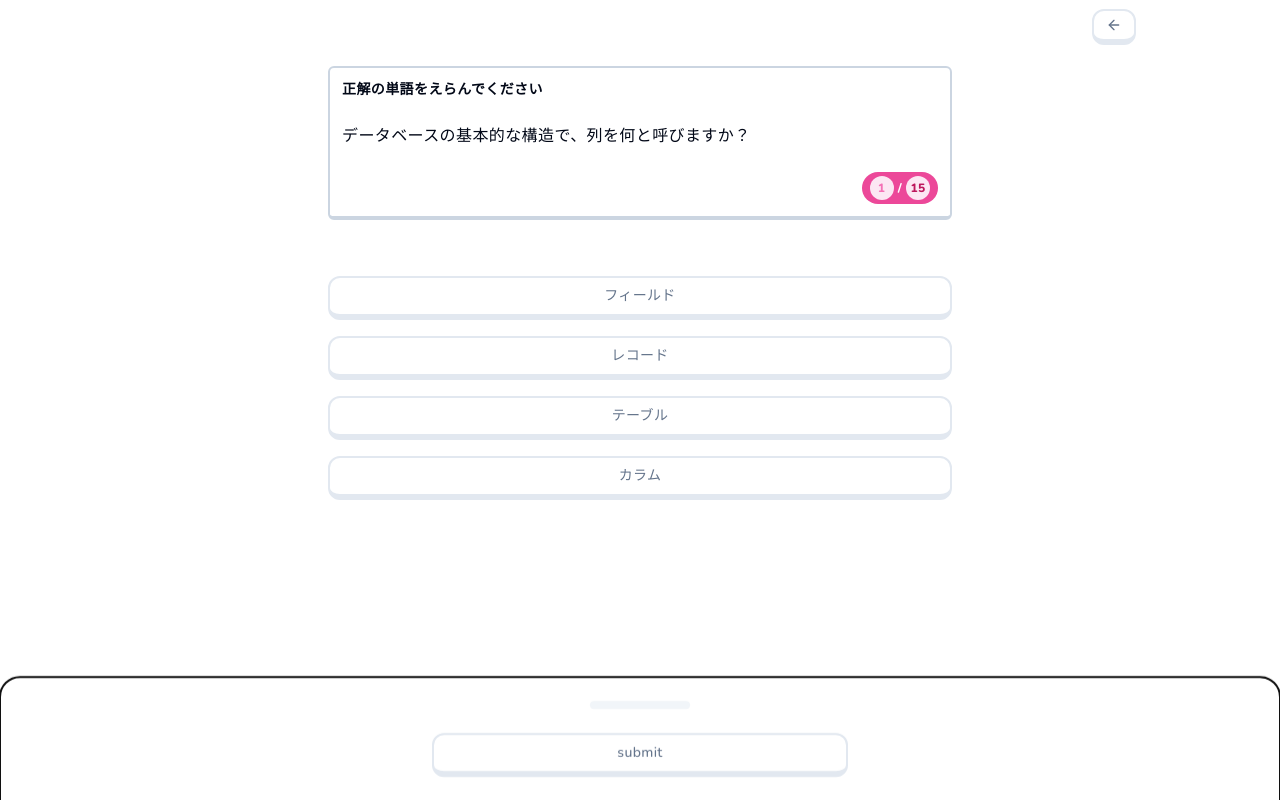
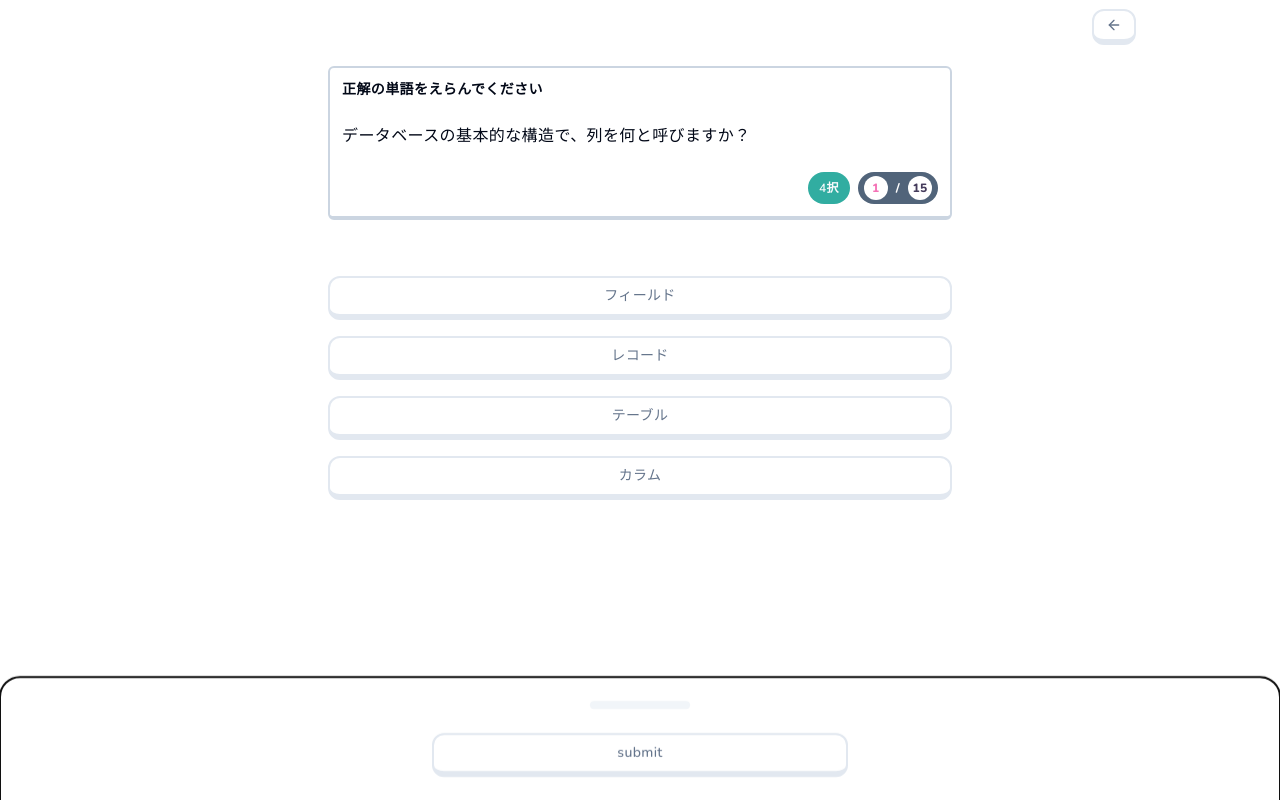
Before and after one commit to YujiTani/questory_prototype, a Next.js app: page /sql/stage/1 in a window 1280 px wide. Built offline with nearby package versions, Linux system fonts and the light colour scheme.

Commit message:
解答タイプの分かるバッジを追加

```diff
--- a/app/(main)/sql/(stage)/stage/[id]/page.tsx
+++ b/app/(main)/sql/(stage)/stage/[id]/page.tsx
@@ -47,7 +47,7 @@ const InnerStagePage = () => {
   const { id: stageId } = useParams<{ id: string }>();
   const [state, dispatch] = useReducer(reducer, initialState);
   const answerForSelectQuestion = useAnswerForSelectQuestion;
-  const answerForSortQuestion = useAnswerForSortQuestion;
+  const answerForBuildQuestion = useAnswerForSortQuestion;
 
   // 画面切り替え時に、確認を行う
   usePageTransitionGuard();
@@ -118,8 +118,8 @@ const InnerStagePage = () => {
     switch (state.currentQuestion?.type) {
       case "select":
         return answerForSelectQuestion(state.currentQuestion);
-      case "sort":
-        return answerForSortQuestion(state.currentQuestion);
+      case "build":
+        return answerForBuildQuestion(state.currentQuestion);
       default:
         return [];
     }
@@ -189,6 +189,7 @@ const InnerStagePage = () => {
             title={state.currentQuestion?.question ?? ""}
             index={state.questionCount}
             count={state.questions.length}
+            type={state.currentQuestion?.type}
           />
           <main className="mt-14 overflow-auto max-h-[calc(100vh-200px)]">
             {state.currentQuestion ? (
--- a/app/hooks/createAnswers.ts
+++ b/app/hooks/createAnswers.ts
@@ -1,4 +1,4 @@
-import type { selectQuestion, sortQuestion} from "@/data/questions";
+import type { selectQuestion, buildQuestion} from "@/data/questions";
 import { useRandomShuffle } from "./randomShuffle";
 import { wordsList } from "@/data/words";
 
@@ -18,7 +18,7 @@ export function useAnswerForSelectQuestion(question: selectQuestion) {
 }
 
 // 並列系の解答を作成して返す
-export function useAnswerForSortQuestion(question: sortQuestion) {
+export function useAnswerForSortQuestion(question: buildQuestion) {
   const shuffleAnswers = useRandomShuffle;
 
   const answers = question.answer.split(" ");
--- a/app/hooks/stageReducer.ts
+++ b/app/hooks/stageReducer.ts
@@ -1,4 +1,4 @@
-import { selectQuestion, sortQuestion } from "@/data/questions";
+import { selectQuestion, buildQuestion } from "@/data/questions";
 
 export type StageState = "prepare" | "selected" | "result";
 
@@ -7,9 +7,9 @@ export interface State {
   isOpen: boolean;
   questionCount: number;
   totalCount: number;
-  questions: (selectQuestion | sortQuestion)[];
-  currentQuestion: selectQuestion | sortQuestion | null;
-  failureQuestion: selectQuestion | sortQuestion | null;
+  questions: (selectQuestion | buildQuestion)[];
+  currentQuestion: selectQuestion | buildQuestion | null;
+  failureQuestion: selectQuestion | buildQuestion | null;
   stageState: StageState;
   selectedAnswer: string | null;
   isCorrectAnswer: boolean;
@@ -22,10 +22,10 @@ export type Action =
   | { type: 'SET_QUESTION_COUNT'; payload: number }
   | { type: 'INCREMENT_QUESTION_COUNT' }
   | { type: 'SET_TOTAL_COUNT'; payload: number }
-  | { type: 'SET_QUESTIONS'; payload: (selectQuestion | sortQuestion)[]}
-  | { type: 'ADD_QUESTION'; payload: selectQuestion | sortQuestion }
-  | { type: 'SET_QUESTION'; payload: selectQuestion | sortQuestion | null }
-  | { type: 'SET_FAILURE_QUESTION'; payload: selectQuestion | sortQuestion | null }
+  | { type: 'SET_QUESTIONS'; payload: (selectQuestion | buildQuestion)[]}
+  | { type: 'ADD_QUESTION'; payload: selectQuestion | buildQuestion }
+  | { type: 'SET_QUESTION'; payload: selectQuestion | buildQuestion | null }
+  | { type: 'SET_FAILURE_QUESTION'; payload: selectQuestion | buildQuestion | null }
   | { type: 'SET_STAGE_STATE'; payload: "prepare" | "selected" | "result" }
   | { type: 'SET_SELECTED_ANSWER'; payload: string }
   | { type: 'SET_IS_CORRECT_ANSWER'; payload: boolean }
--- /dev/null
+++ b/components/question/questionBadge.tsx
@@ -0,0 +1,34 @@
+import * as React from "react";
+import { cva, type VariantProps } from "class-variance-authority";
+
+import { cn } from "@/lib/utils";
+
+const badgeVariants = cva(
+  "inline-flex items-center justify-center rounded-full border px-2.5 py-0.5 text-xs font-semibold transition-colors",
+  {
+    variants: {
+      variant: {
+        default: "border-transparent bg-primary text-primary-foreground",
+        secondary: "border-transparent bg-secondary text-secondary-foreground",
+        destructive:
+          "border-transparent bg-destructive text-destructive-foreground",
+        outline: "text-foreground",
+      },
+    },
+    defaultVariants: {
+      variant: "default",
+    },
+  }
+);
+
+export interface QuestionBadgeProps
+  extends React.HTMLAttributes<HTMLDivElement>,
+    VariantProps<typeof badgeVariants> {}
+
+function QuestionBadge({ className, variant, ...props }: QuestionBadgeProps) {
+  return (
+    <div className={cn(badgeVariants({ variant }), className)} {...props} />
+  );
+}
+
+export { QuestionBadge, badgeVariants };
--- a/components/question/questionDrawer.tsx
+++ b/components/question/questionDrawer.tsx
@@ -12,7 +12,7 @@ import clsx from "clsx";
 import { Button } from "@/components/common/button";
 import { useEffect, useState } from "react";
 import { StageState } from "@/app/hooks/stageReducer";
-import { selectQuestion, sortQuestion } from "@/data/questions";
+import { selectQuestion, buildQuestion } from "@/data/questions";
 
 export const runtime = "edge";
 
@@ -20,7 +20,7 @@ type Props = {
   snap: number | string | null;
   setSnap: (snap: number | string | null) => void;
   isOpen: boolean;
-  question: selectQuestion | sortQuestion | null;
+  question: selectQuestion | buildQuestion | null;
   selectedAnswer: string | null;
   handleSubmit: (payload: boolean) => void;
   state: StageState;
--- a/components/question/questionInfo.tsx
+++ b/components/question/questionInfo.tsx
@@ -1,16 +1,28 @@
-import { selectQuestion, sortQuestion } from "@/data/questions";
+import { selectQuestion, buildQuestion } from "@/data/questions";
 import { Separator } from "@radix-ui/react-separator";
 import { Skeleton } from "../common/skeleton";
+import { Badge } from "../ui/badge";
+import { QuestionBadge } from "./questionBadge";
 
 type Props = {
-  question: selectQuestion | sortQuestion | null;
+  question: selectQuestion | buildQuestion | null;
   target: string;
   title: string;
   index: number;
   count: number;
+  type: "select" | "build" | undefined;
 };
 
-const QuestionInfo = ({ question, target, title, index, count }: Props) => {
+const QuestionInfo = ({
+  question,
+  target,
+  title,
+  index,
+  count,
+  type,
+}: Props) => {
+  const typeText = type === "select" ? "4択" : "組み立て";
+
   return (
     <div className="mt-4 p-3 border-2 border-slate-300 rounded-md flex flex-col gap-3 border-b-[4px] border-b-slate-300 tracking-wide">
       {question ? (
@@ -28,14 +40,17 @@ const QuestionInfo = ({ question, target, title, index, count }: Props) => {
         </>
       )}
       <Separator orientation="horizontal" />
-      <div className="flex justify-end">
+      <div className="flex justify-end gap-2 text-xs">
+        <QuestionBadge className="min-16 bg-[#31ada1]">
+          {typeText}
+        </QuestionBadge>
         {question ? (
-          <span className="flex items-center justify-center text-xs font-extrabold py-1 px-2 bg-pink-500 rounded-2xl">
-            <span className="block text-center w-[24px] p-1 text-pink-400 bg-pink-100 rounded-full">
+          <span className="w-20 flex items-center justify-center font-extrabold py-1 px-2 bg-[#51647a] rounded-2xl">
+            <span className="flex items-center justify-center text-center w-[24px] py-1 px-2 text-pink-400 bg-white rounded-full">
               {index}
             </span>
-            <span className="mx-1 text-white">/</span>
-            <span className="block text-center w-[24px] p-1 text-pink-700 bg-pink-100 rounded-full">
+            <span className="mx-2 text-white">/</span>
+            <span className="flex items-center justify-center text-center w-[24px] py-1 px-2 text-[#453c5c] bg-white rounded-full">
               {count}
             </span>
           </span>
--- a/components/question/selectAnswer.tsx
+++ b/components/question/selectAnswer.tsx
@@ -15,7 +15,7 @@ const SelectAnswer = ({
   state,
 }: Props) => {
   return (
-    <div className="flex flex-col gap-4">
+    <div className="flex flex-col gap-4 mb-40">
       {answers.length > 0 ? (
         answers.map((answer) => (
           <Button
--- /dev/null
+++ b/components/ui/badge.tsx
@@ -0,0 +1,36 @@
+import * as React from "react";
+import { cva, type VariantProps } from "class-variance-authority";
+
+import { cn } from "@/lib/utils";
+
+const badgeVariants = cva(
+  "inline-flex items-center justify-center rounded-full border px-2.5 py-0.5 text-xs font-semibold transition-colors focus:outline-none focus:ring-2 focus:ring-ring focus:ring-offset-2",
+  {
+    variants: {
+      variant: {
+        default:
+          "border-transparent bg-primary text-primary-foreground hover:bg-primary/80",
+        secondary:
+          "border-transparent bg-secondary text-secondary-foreground hover:bg-secondary/80",
+        destructive:
+          "border-transparent bg-destructive text-destructive-foreground hover:bg-destructive/80",
+        outline: "text-foreground",
+      },
+    },
+    defaultVariants: {
+      variant: "default",
+    },
+  }
+);
+
+export interface BadgeProps
+  extends React.HTMLAttributes<HTMLDivElement>,
+    VariantProps<typeof badgeVariants> {}
+
+function Badge({ className, variant, ...props }: BadgeProps) {
+  return (
+    <div className={cn(badgeVariants({ variant }), className)} {...props} />
+  );
+}
+
+export { Badge, badgeVariants };
--- a/data/questions.ts
+++ b/data/questions.ts
@@ -1,4 +1,4 @@
-export type questionType = "select" | "sort";
+export type questionType = "select" | "build";
 
 export type selectQuestion = {
   id: number;
@@ -11,13 +11,13 @@ export type selectQuestion = {
   failure: number;
 };
 
-export type sortQuestion = {
+export type buildQuestion = {
   id: number;
   question: string;
   answer: string;
   explanation: string;
   stage_id: number;
-  type: "sort";
+  type: "build";
   failure: number;
 };
 
@@ -187,14 +187,14 @@ const selectQuestions = [
 ] as const satisfies selectQuestion[]
 
 // 選択しながら並べる問題
-const sortQuestions = [
+const buildQuestions = [
   {
       id: 1,
       question: "IDが1のユーザーの名前を取得する",
       answer: "SELECT name FROM users WHERE id = 1",
       explanation: "解説はまだありません",
       stage_id: 2,
-      type: "sort",
+      type: "build",
       failure: 0,
   },
   {
@@ -203,7 +203,7 @@ const sortQuestions = [
     answer: "SELECT age FROM users WHERE id = 3",
     explanation: "解説はまだありません",
     stage_id: 2,
-    type: "sort",
+    type: "build",
     failure: 0,
   },
   {
@@ -212,7 +212,7 @@ const sortQuestions = [
     answer: "SELECT created_at FROM users WHERE id = 1",
     explanation: "解説はまだありません",
     stage_id: 2,
-    type: "sort",
+    type: "build",
     failure: 0,
   },
   {
@@ -221,7 +221,7 @@ const sortQuestions = [
     answer: "SELECT name, age, created_at FROM users WHERE id = 1",
     explanation: "解説はまだありません",
     stage_id: 2,
-    type: "sort",
+    type: "build",
     failure: 0,
   },
   {
@@ -230,7 +230,7 @@ const sortQuestions = [
     answer: "SELECT name FROM users",
     explanation: "解説はまだありません",
     stage_id: 2,
-    type: "sort",
+    type: "build",
     failure: 0,
   },
   {
@@ -239,7 +239,7 @@ const sortQuestions = [
     answer: "SELECT * FROM users",
     explanation: "解説はまだありません",
     stage_id: 2,
-    type: "sort",
+    type: "build",
     failure: 0,
   },
   {
@@ -248,7 +248,7 @@ const sortQuestions = [
     answer: "SELECT * FROM users WHERE name IS NULL",
     explanation: "解説はまだありません",
     stage_id: 2,
-    type: "sort",
+    type: "build",
     failure: 0,
   },
   {
@@ -257,7 +257,7 @@ const sortQuestions = [
     answer: "SELECT * FROM users WHERE name IS NOT NULL",
     explanation: "解説はまだありません",
     stage_id: 2,
-    type: "sort",
+    type: "build",
     failure: 0,
   },
   {
@@ -266,7 +266,7 @@ const sortQuestions = [
     answer: "SELECT name FROM users WHERE age IS NULL",
     explanation: "解説はまだありません",
     stage_id: 2,
-    type: "sort",
+    type: "build",
     failure: 0,
   },
   {
@@ -275,7 +275,7 @@ const sortQuestions = [
     answer: "SELECT name FROM users WHERE name IS NOT NULL AND age IS NOT NULL",
     explanation: "解説はまだありません",
     stage_id: 2,
-    type: "sort",
+    type: "build",
     failure: 0,
   },
   {
@@ -284,7 +284,7 @@ const sortQuestions = [
     answer: "SELECT COUNT(*) FROM users",
     explanation: "解説はまだありません",
     stage_id: 2,
-    type: "sort",
+    type: "build",
     failure: 0,
   },
   {
@@ -293,7 +293,7 @@ const sortQuestions = [
     explanation: "解説はまだありません",
     answer: "SELECT name FROM users ORDER BY created_at ASC LIMIT 1",
     stage_id: 2,
-    type: "sort",
+    type: "build",
     failure: 0,
   },
   {
@@ -302,7 +302,7 @@ const sortQuestions = [
     answer: "SELECT name FROM users WHERE age BETWEEN 20 AND 30",
     explanation: "解説はまだありません",
     stage_id: 2,
-    type: "sort",
+    type: "build",
     failure: 0,
   },
   {
@@ -311,7 +311,7 @@ const sortQuestions = [
     answer: "SELECT name FROM users ORDER BY created_at DESC LIMIT 3",
     explanation: "解説はまだありません",
     stage_id: 2,
-    type: "sort",
+    type: "build",
     failure: 0,
   },
   {
@@ -320,12 +320,12 @@ const sortQuestions = [
     answer: "SELECT * FROM users WHERE name LIKE 'A%'",
     explanation: "解説はまだありません",
     stage_id: 2,
-    type: "sort",
+    type: "build",
     failure: 0,
   }
-] as const satisfies sortQuestion[]
+] as const satisfies buildQuestion[]
 
 export const questionsList = [
   {id: 1, questions: selectQuestions},
-  {id: 2, questions: sortQuestions},
+  {id: 2, questions: buildQuestions},
 ]
```
